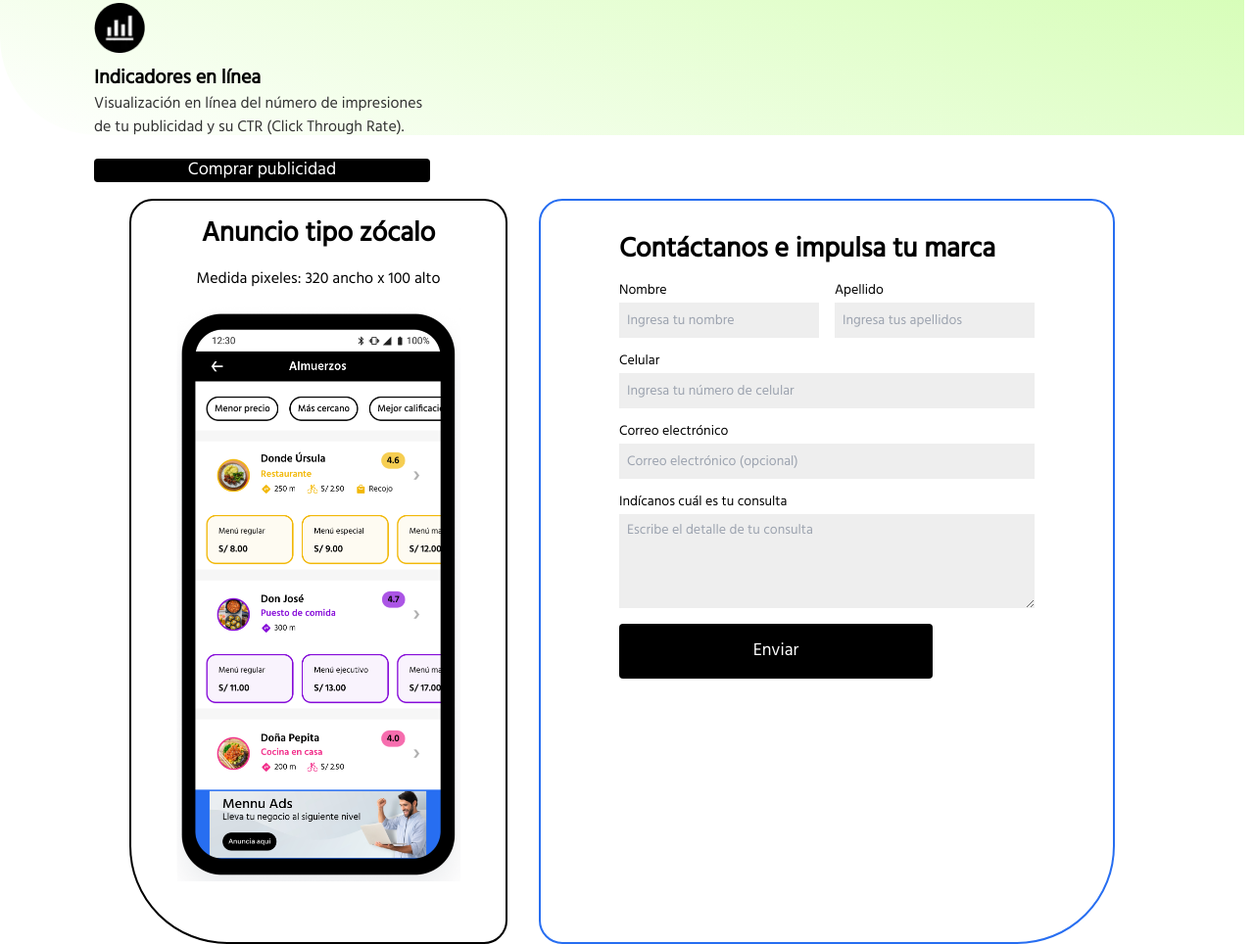
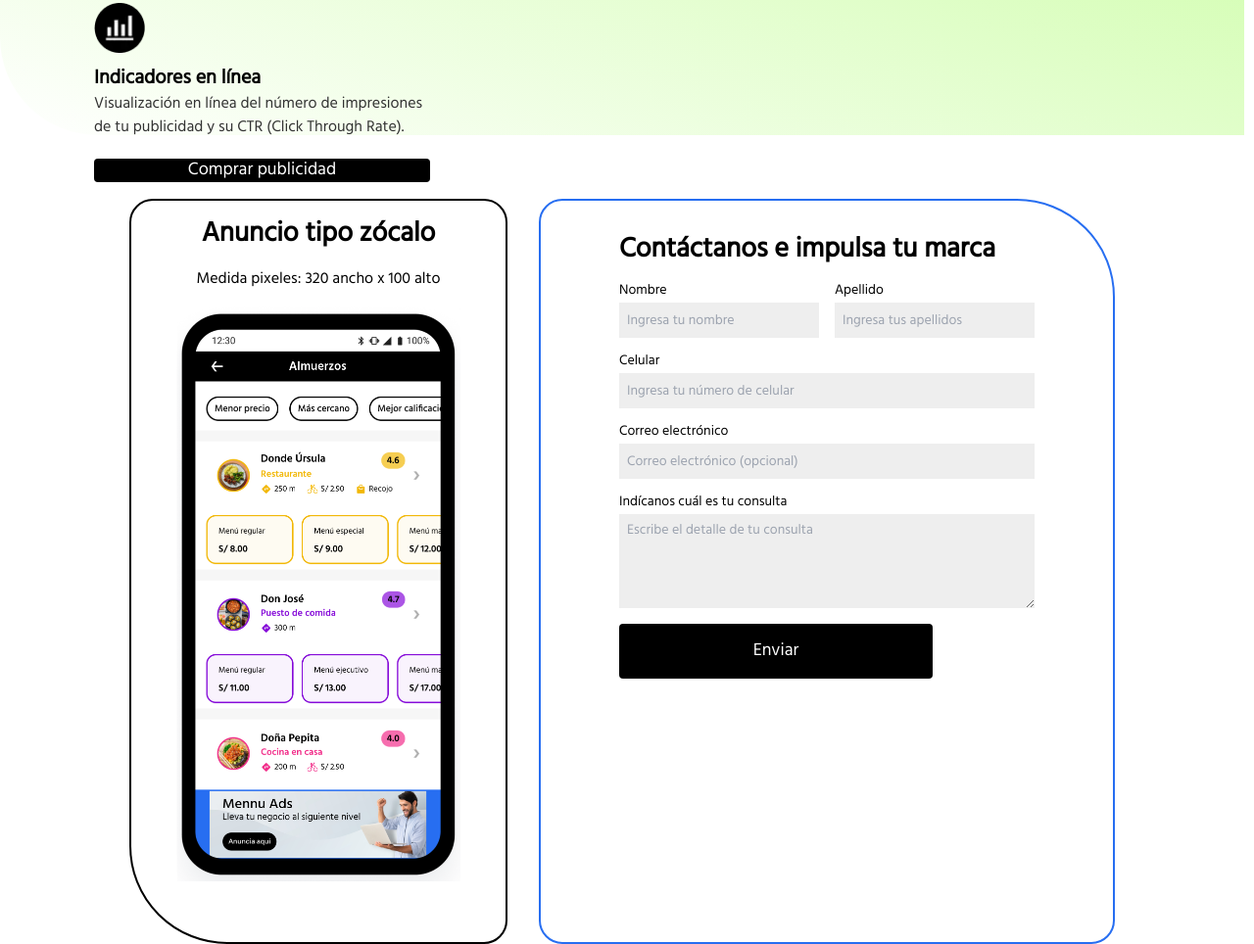
Before and after one commit to IBearSmile2319/mennu-landing, an Astro site: page /publicidad in a window 1280 px wide. Shown: the part 1025-1989 px from the top of the page at 98% size. Built offline with nearby package versions, Linux system fonts and the light colour scheme; Astro itself is replaced by a stand-in of ours; a web font is replaced by a local one.

Commit message:
top right border radius de 100px

```diff
--- a/src/pages/publicidad.astro
+++ b/src/pages/publicidad.astro
@@ -141,7 +141,7 @@ const t = useTranslations(lang);
       <!-- right form -->
       <div
         id="contact-form"
-        class="w-[328px] lg:w-[588px] h-[761px] border-2 rounded-3xl rounded-br-[100px] border-accent flex flex-col gap-4 p-8 lg:px-20"
+        class="w-[328px] lg:w-[588px] h-[761px] border-2 rounded-3xl rounded-tr-[100px] border-accent flex flex-col gap-4 p-8 lg:px-20"
       >
         <ContactFormNeg title="Contáctanos e impulsa tu marca" client:load />
       </div>
```
